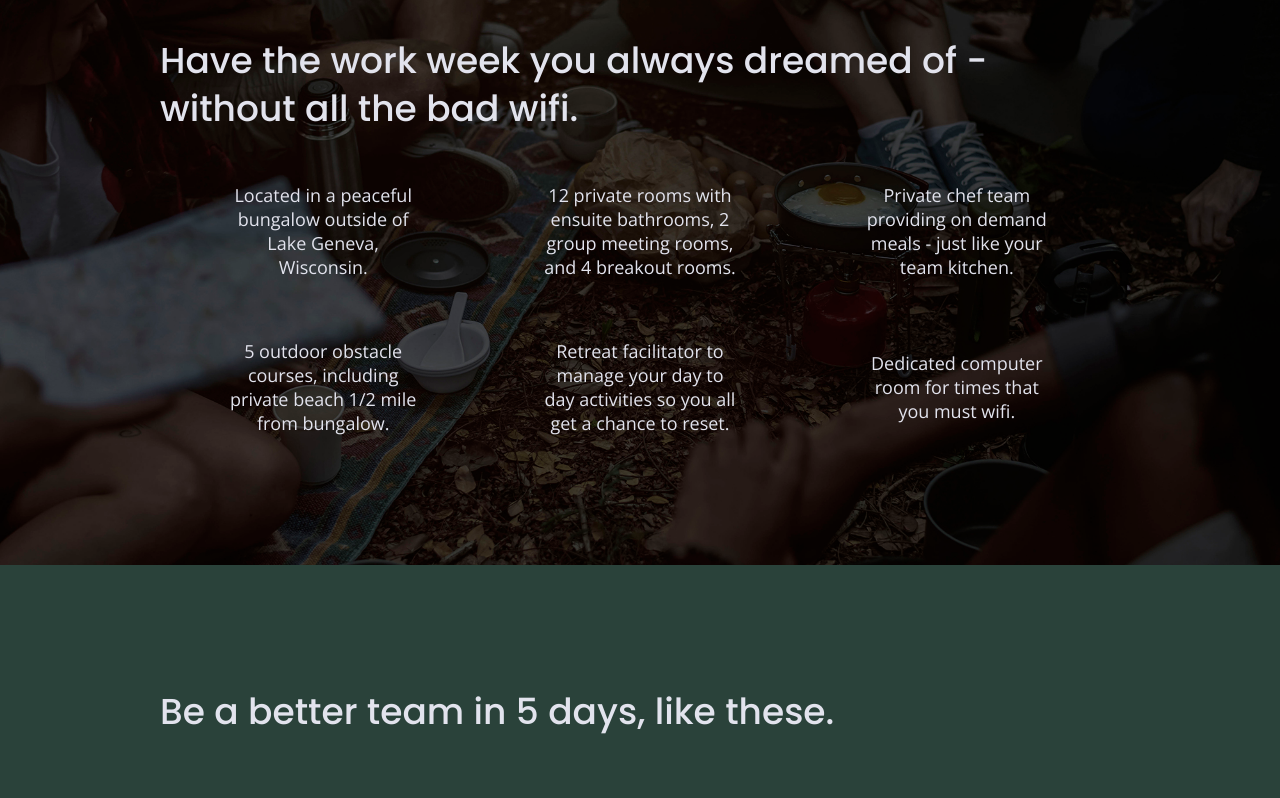
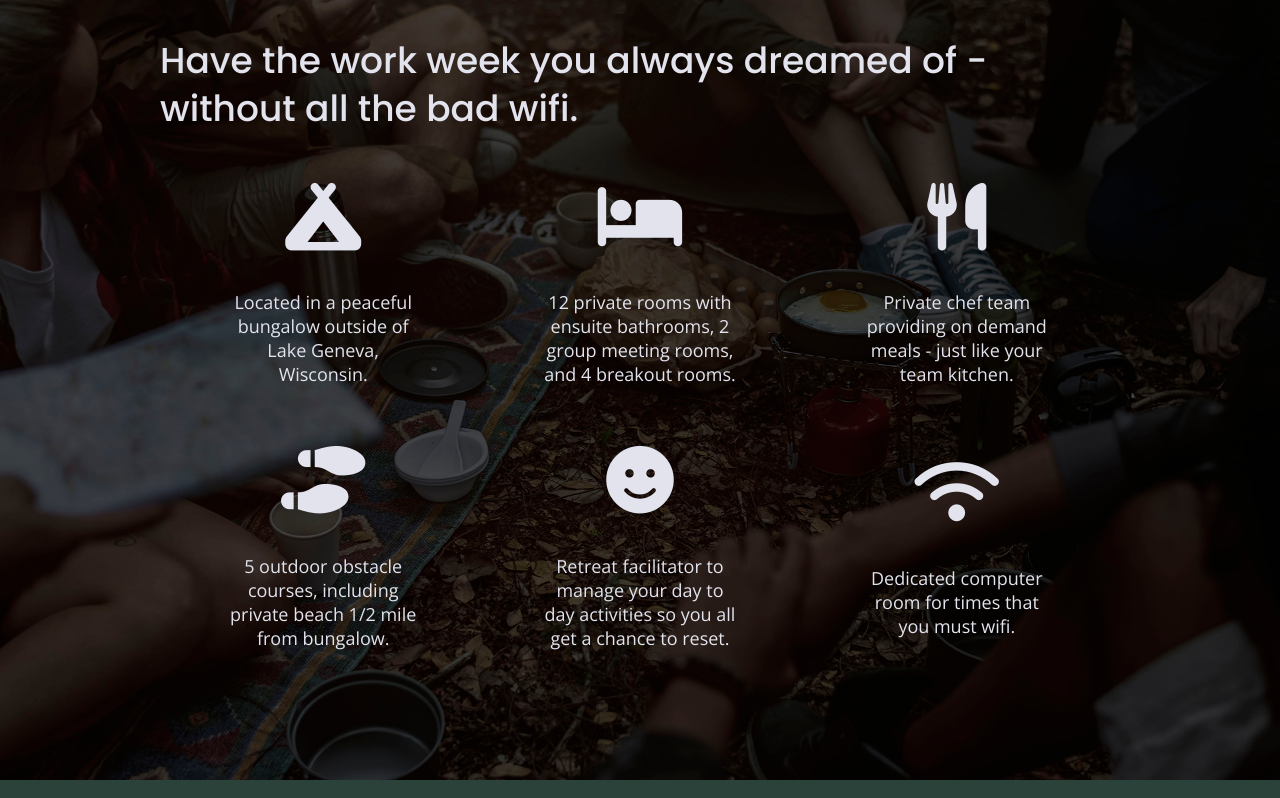
Before and after one commit to jclegg31/unplugged-retreat, a website built with Parcel: page index.html in a window 1280 px wide. Shown: the part 1161-1959 px from the top of the page. Built offline with nearby package versions, Linux system fonts and the light colour scheme.

Commit message:
Adding feature icons with font awesome

```diff
--- a/css/main.css
+++ b/css/main.css
@@ -306,6 +306,11 @@ input[type=button] {
   background: url('../img/unplugged-retreat-features.jpg');
   background-size: cover;
   background-position: center;
+}
+
+.features i {
+  font-size: 3.75em;
+  margin-bottom: 40px;
 }
 
 .features h2 {
--- a/index.html
+++ b/index.html
@@ -18,6 +18,7 @@
 
   <link rel="stylesheet" href="css/normalize.css">
   <link rel="stylesheet" href="css/main.css">
+  <script src="https://kit.fontawesome.com/a3f11998f4.js" crossorigin="anonymous"></script>
 
   <script src="../js/vendor/modernizr-3.11.2.min.js"></script>
 
@@ -79,36 +80,36 @@
 
         <div class="feature-items">
           <article>
-            <p class="fontawesome-icon"></p>
+            <p class="fontawesome-icon"><i class="fas fa-campground"></i></p>
             <p class="features-item-description">Located in a peaceful bungalow outside of Lake Geneva, Wisconsin.</p>
           </article>
 
           <article>
-            <p class="fontawesome-icon"></p>
+            <p class="fontawesome-icon"><i class="fas fa-bed"></i></p>
             <p class="features-item-description">12 private rooms with ensuite bathrooms, 2 group meeting rooms, and 4
               breakout rooms.</p>
           </article>
 
           <article>
-            <p class="fontawesome-icon"></p>
+            <p class="fontawesome-icon"><i class="fas fa-utensils"></i></p>
             <p class="features-item-description">Private chef team providing on demand meals - just like your team
               kitchen.</p>
           </article>
 
           <article>
-            <p class="fontawesome-icon"></p>
+            <p class="fontawesome-icon"><i class="fas fa-shoe-prints"></i></p>
             <p class="features-item-description">5 outdoor obstacle courses, including private beach 1/2 mile from
               bungalow.</p>
           </article>
 
           <article>
-            <p class="fontawesome-icon"></p>
+            <p class="fontawesome-icon"><i class="fas fa-smile"></i></p>
             <p class="features-item-description">Retreat facilitator to manage your day to day activities so you all get
               a chance to reset.</p>
           </article>
 
           <article>
-            <p class="fontawesome-icon"></p>
+            <p class="fontawesome-icon"><i class="fas fa-wifi"></i></p>
             <p class="features-item-description">Dedicated computer room for times that you must wifi.</p>
           </article>
         </div>
```
Also changed, not shown: about/index.html (+1 -0 lines), faq/index.html (+1 -0 lines).
